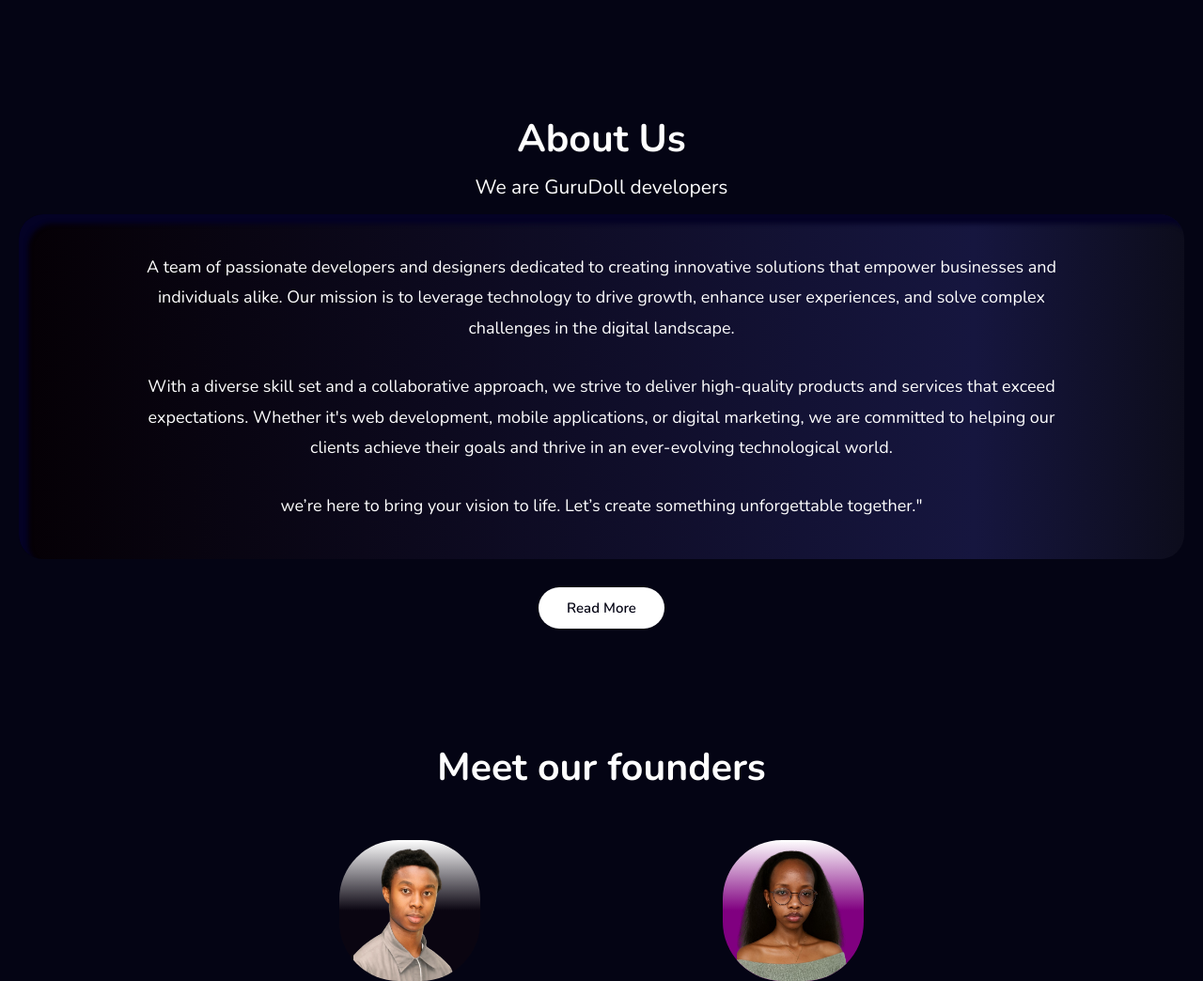
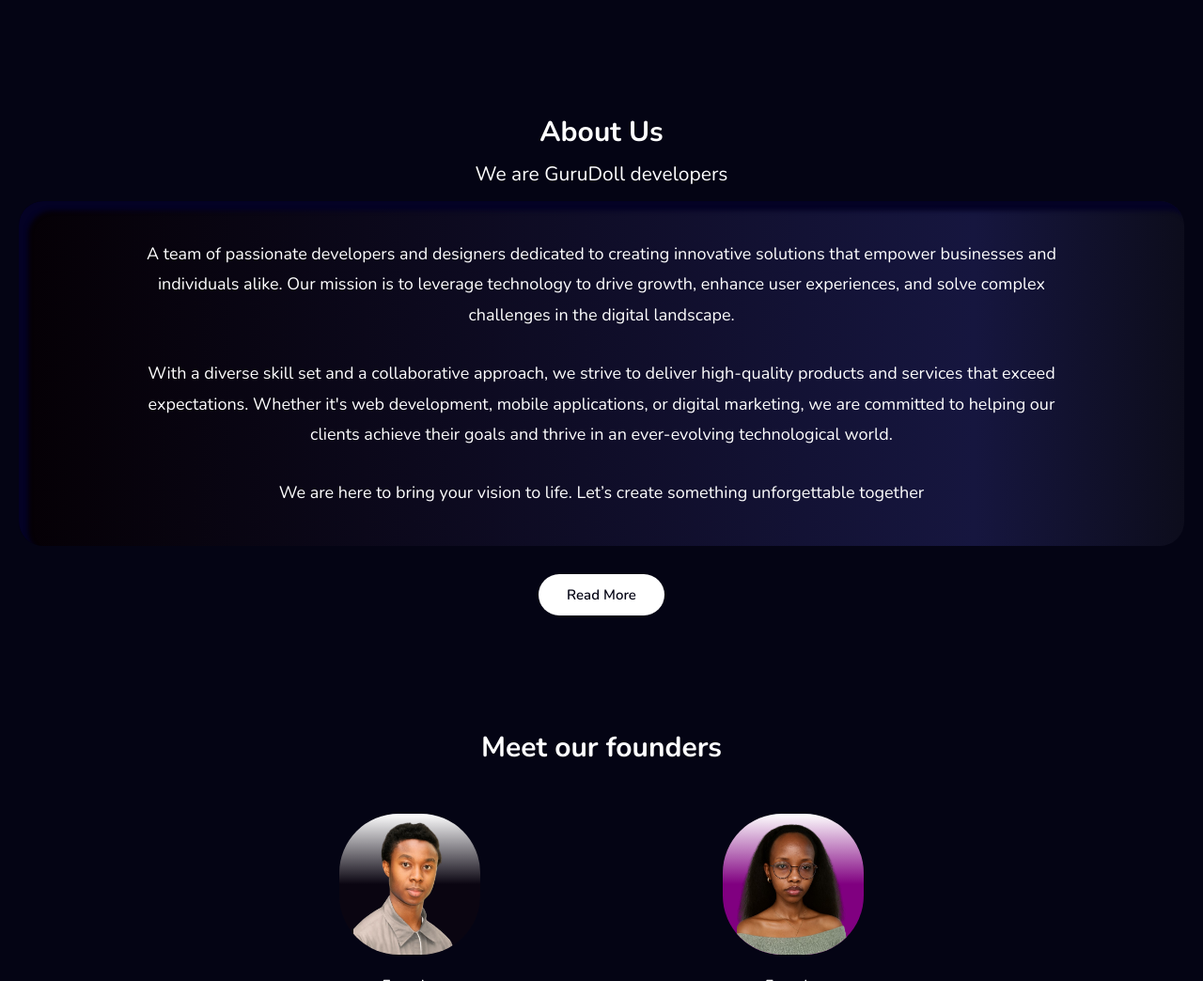
Before and after one commit to Daviehenry/AboutGuruDoll, a plain HTML site: page index.html in a window 1280 px wide. Shown: the part 800-1844 px from the top of the page at 94% size. Drawn offline with nearby package versions, Linux system fonts and the light colour scheme.

Commit message:
final about us

```diff
--- a/index.html
+++ b/index.html
@@ -60,7 +60,7 @@
         <div class="content-box">
         <p>A team of passionate developers and designers dedicated to creating innovative solutions that empower businesses and individuals alike. Our mission is to leverage technology to drive growth, enhance user experiences, and solve complex challenges in the digital landscape.</p>
         <p>With a diverse skill set and a collaborative approach, we strive to deliver high-quality products and services that exceed expectations. Whether it's web development, mobile applications, or digital marketing, we are committed to helping our clients achieve their goals and thrive in an ever-evolving technological world.</p>
-       <p> we’re here to bring your vision to life. Let’s create something unforgettable together."</p>
+       <p> We are here to bring your vision to life. Let’s create something unforgettable together</p>
         </div>
         <a href="#more" class="btn1">Read More</a>
     </div>
--- a/style/styles.css
+++ b/style/styles.css
@@ -50,7 +50,7 @@
 }
 
 .logo {
-    width: 16%;
+    width: 14%;
     color: #ffffff;
     cursor: default;
 }
@@ -219,7 +219,7 @@
 }
 
 .about-content h2 {
-    font-size: 4.1rem;
+    font-size: 3rem;
     color: #ffffff;
     font-weight: 700;
     margin-bottom: 1rem;
@@ -274,7 +274,7 @@
 
 .team-content h2 {
     padding-top: 12rem;
-    font-size: 4.1rem;
+    font-size: 3rem;
     text-align: center;
     color: #ffffff;
     font-weight: 700;
```
